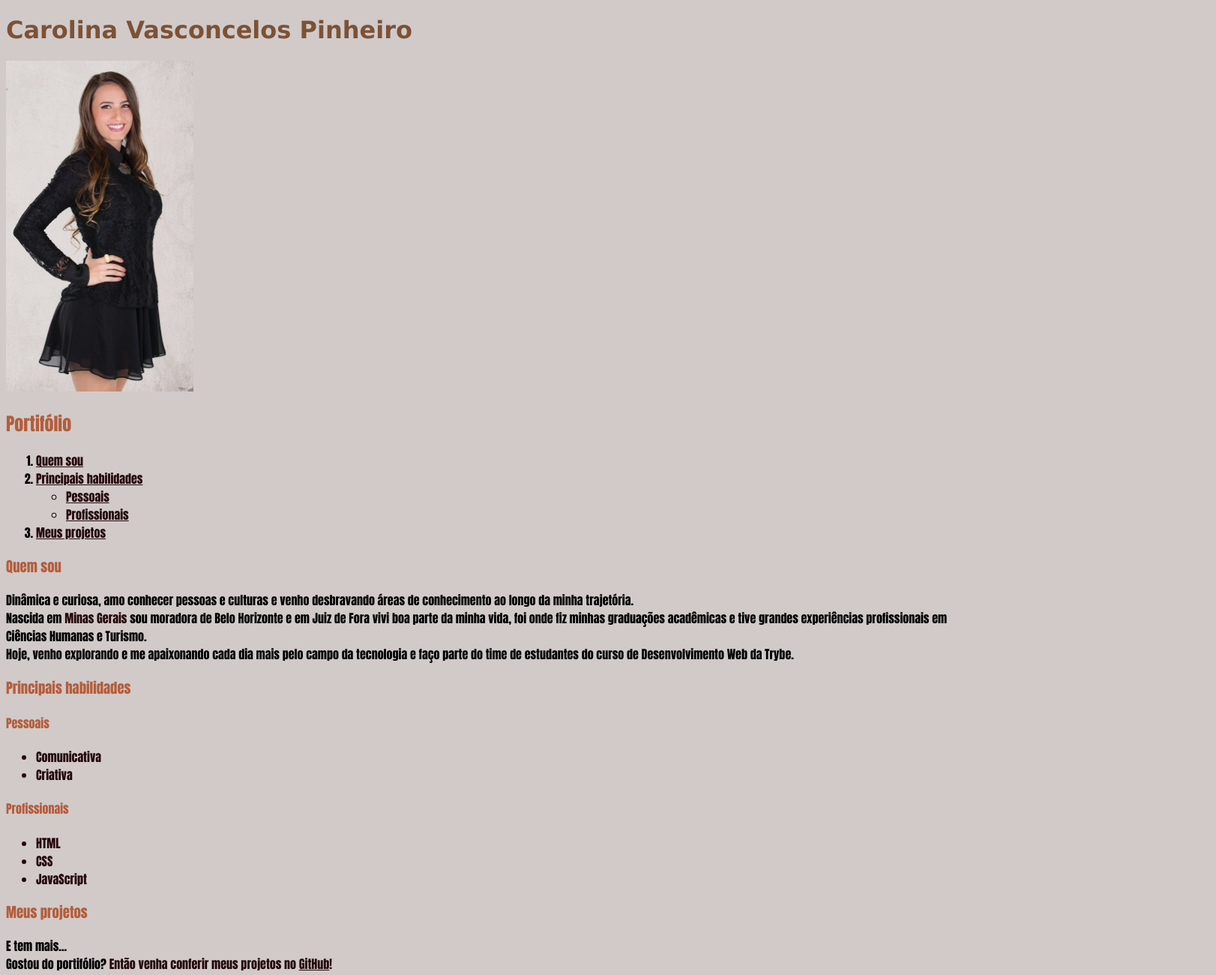
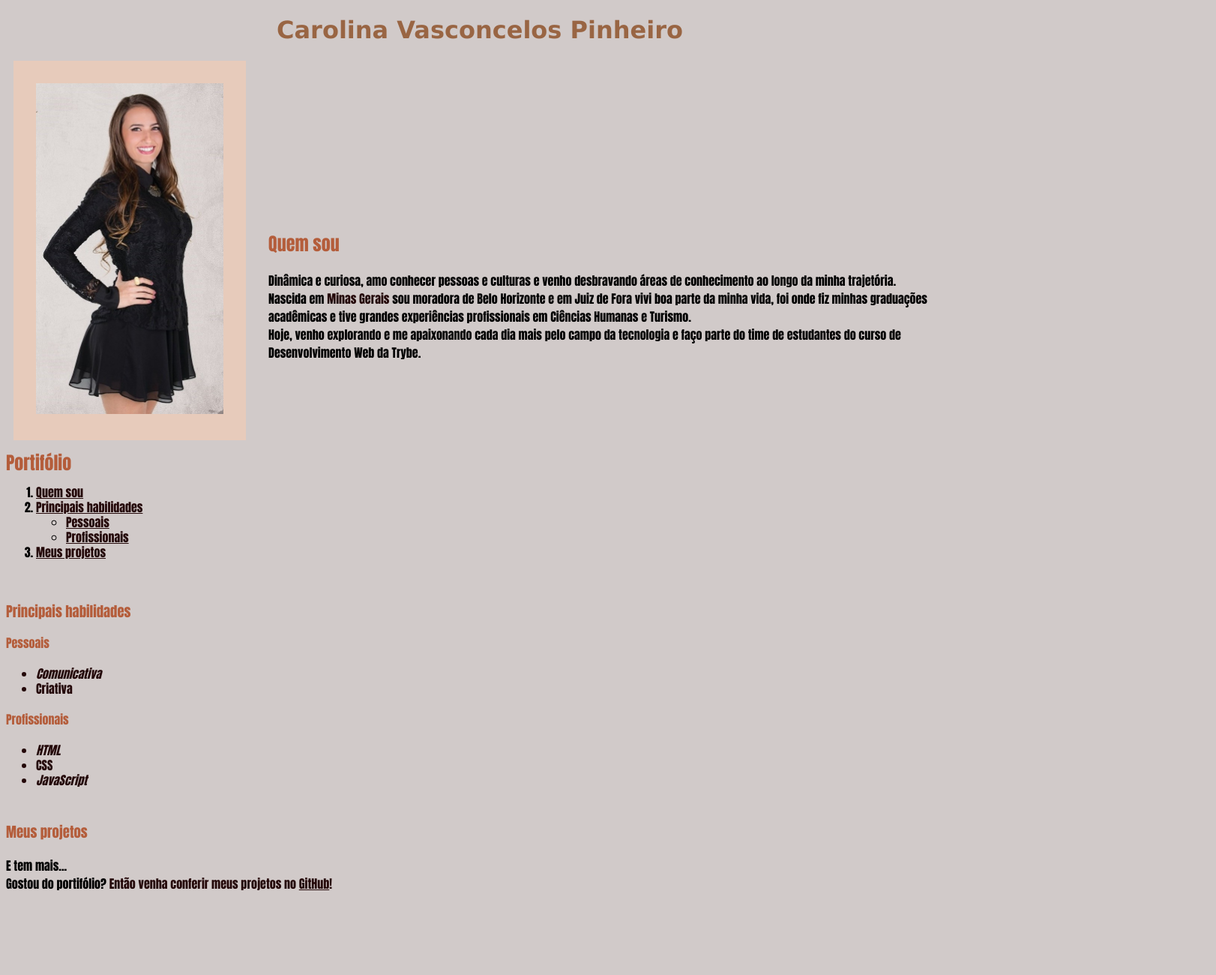
Before and after one commit to carolvpinheiro/carolvpinheiro.github.io, a plain HTML site: page index.html in a window 1280 px wide. Shown: the whole page at 75% size, 1622 px wide, since content can reach past the window. After the commit the page ends 1206 px from the top, so only its background shows below. Drawn offline with Linux system fonts and the light colour scheme.

Commit message:
Adicionando alteraçoes com Seletores de Posicionamento

```diff
--- a/index.html
+++ b/index.html
@@ -8,13 +8,19 @@
     <link rel="stylesheet" type="text/css" href="style.css">
 </head>
 <body>
-    <h1>Carolina Vasconcelos Pinheiro</h1>
+    <span id="nome"><h1>Carolina Vasconcelos Pinheiro</h1></span>
 
-    <img src="foto_carol_portifolio.jpg" alt="foto Carolina Vasconcelos" width="250px">
+    <div id="foto"><img src="foto_carol_portifolio.jpg" alt="foto Carolina Vasconcelos" width="250px"></div>
 
+    <div id="quemsou">
+        <h2 id="eu" class="color-subtitle">Quem sou</h2>
+        <p>Dinâmica e curiosa, amo conhecer pessoas e culturas e venho desbravando áreas de conhecimento ao longo da minha trajetória.<br> Nascida em <strong> Minas Gerais </strong> sou moradora de Belo Horizonte e em Juiz de Fora vivi boa parte da minha vida, foi onde fiz minhas graduações acadêmicas e tive grandes experiências profissionais em Ciências Humanas e Turismo. <br> Hoje, venho explorando e me apaixonando cada dia mais pelo campo da tecnologia e faço parte do time de estudantes do curso de Desenvolvimento Web da Trybe. </p>
+    </div>
+
+    <div id="cabeçalho">
         <h2 class="color-subtitle">Portifólio</h2>
         <ol>
-        <li><a href="#eu"> Quem sou</a></li>
+            <li><a href="#eu">Quem sou</a></li>
             <li><a href="#habilidades">Principais habilidades</a></li>
             <ul>
               <li><a href="#pessoais">Pessoais</a></li>
@@ -22,14 +28,13 @@
             </ul>
             <li><a href="#projetos">Meus projetos</a></li>
         </ol>
+    </div>
 
-    <h3 id="eu" class="color-subtitle">Quem sou</h3>
-    <p>Dinâmica e curiosa, amo conhecer pessoas e culturas e venho desbravando áreas de conhecimento ao longo da minha trajetória.<br> Nascida em <strong> Minas Gerais </strong> sou moradora de Belo Horizonte e em Juiz de Fora vivi boa parte da minha vida, foi onde fiz minhas graduações acadêmicas e tive grandes experiências profissionais em Ciências Humanas e Turismo. <br> Hoje, venho explorando e me apaixonando cada dia mais pelo campo da tecnologia e faço parte do time de estudantes do curso de Desenvolvimento Web da Trybe. </p>
-
+    <div id="habilidades">
         <h3 id="habilidades" class="color-subtitle">Principais habilidades</h3>
         <h4 id="pessoais" class="color-subtitle">Pessoais</h4>
         <ul> <strong>
-        <li>Comunicativa</li>
+            <li class="impar">Comunicativa</li>
             <li>Criativa</li>
         </strong>
         </ul>
@@ -37,13 +42,16 @@
         <h4 id="profissionais" class="color-subtitle">Profissionais</h4>
         <ul>
             <strong>
-        <li>HTML</li>
+            <li class="impar">HTML</li>
             <li>CSS</li>
-        <li>JavaScript</li>
+            <li class="impar">JavaScript</li>
             </strong>
         </ul>
+    </div>
 
+    <div id="projetos">
         <h3 id="projetos" class="color-subtitle">Meus projetos</h3>
         <p>E tem mais... <br> Gostou do portifólio? <strong>Então venha conferir meus projetos no <a href="https://github.com/carolvpinheiro" target="-blank" >GitHub</a>!</strong></p>
+    </div>
 </body>
 </html>
--- a/style.css
+++ b/style.css
@@ -1,13 +1,8 @@
 h1 {
     font-family: Verdana, Geneva, Tahoma, sans-serif;
     font-weight: 1000;
-    color: rgb(124, 82, 54);
-    text-align: justify;
-
-}
-
-img {
-    text-align: center; /*NÃO FUNCIONA*/
+    color: rgb(153, 101, 67);
+    text-align: center;
 }
 
 body {
@@ -26,3 +21,37 @@ a {
 strong {
     color: rgb(36, 8, 9);
 }
+
+div#quemsou {
+    float: left;
+    position: relative;
+    left: 350px;
+    padding-right: 350px;
+    bottom: 300px;
+}
+
+div#foto {
+    padding: 30px;
+    background-color: rgb(231, 203, 187);
+    display: inline-block;
+    margin-left: 10px;
+}
+
+div#cabeçalho {
+    position: absolute;
+    padding-top: -500px;
+    line-height: 20px;
+}
+
+div#habilidades {
+    padding-top: 200px;
+    line-height: 20px;
+}
+
+div#projetos {
+    padding-top: 10px;
+}
+
+ul li.impar {
+    font-style: italic;
+}
```
Lines whose indentation alone changed are shown as unchanged.
